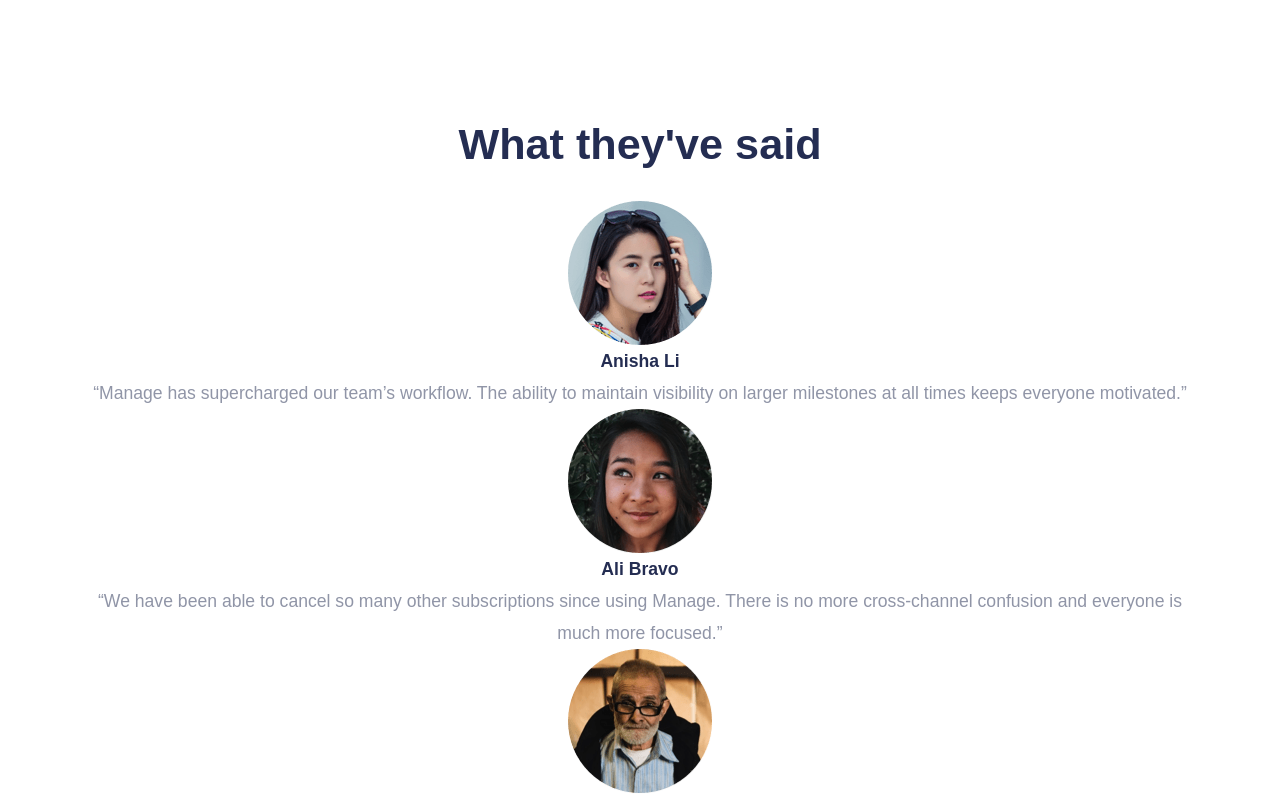
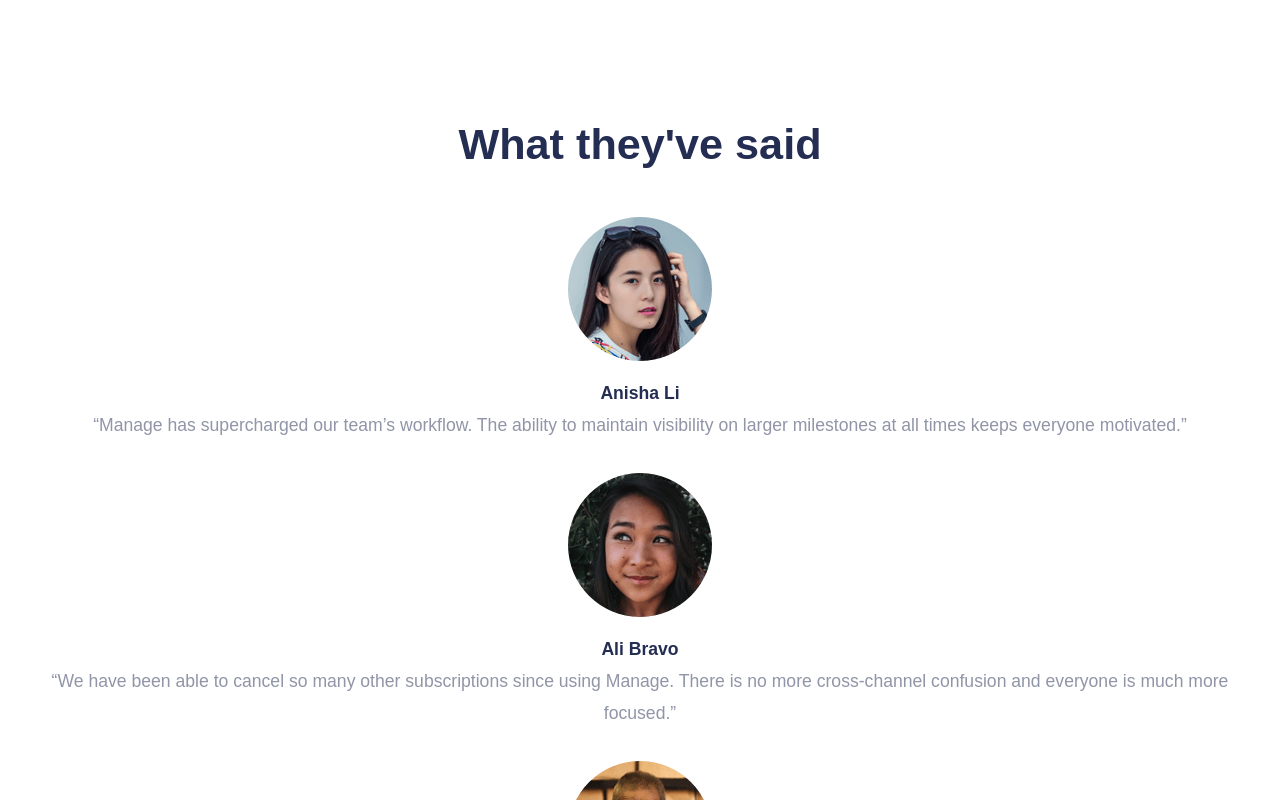
Before and after one commit to Medici305/Manage-Landing-Page, a React (Create React App) app: page / in a window 1280 px wide. Shown: the part 2160-2960 px from the top of the page. Built offline with nearby package versions, Linux system fonts and the light colour scheme; a web font is replaced by a local one.

Commit message:
24. Fixed animation error in testimonial section.

```diff
--- a/src/Styles.js
+++ b/src/Styles.js
@@ -66,7 +66,7 @@ export const Button2 = styled(Button)`
     border: 2px solid #f08165;
     color: #fff;
   }
-  @media (max-width: 500px) {
+  @media (max-width: 1420px) {
     margin: 1rem 0rem;
   }
 `;
--- a/src/components/Testimonials.js
+++ b/src/components/Testimonials.js
@@ -5,13 +5,13 @@ import Ali from "../images/avatar-ali.png";
 import Anisha from "../images/avatar-anisha.png";
 import Richard from "../images/avatar-richard.png";
 import { motion } from 'framer-motion';
-import { scrollReveal } from '../Animation';
+import { fade } from '../Animation';
 import { useScroll } from './useScroll';
 
 const Testimonials = () => {
     const [element, control] = useScroll();
     return (
-        <Testimonial variants={scrollReveal} ref={element} initial='hidden' animate={control}>
+        <Testimonial variants={fade} ref={element} animate={control} initial='hidden'>
             <h3>What they've said</h3>
             <Cards>
                 <Card>
@@ -83,7 +83,7 @@ const Card = styled.div`
   @media (max-width: 1420px) {
     padding: 0rem 5rem;
   }
-  @media (max-width: 500px) {
+  @media (max-width: 1420px) {
     padding: 0rem 2rem;
     margin: 1rem 0rem;
   }
@@ -95,7 +95,7 @@ const Card = styled.div`
     }
   }
   img {
-    @media (max-width: 500px) {
+    @media (max-width: 1420px) {
       margin-bottom: 1rem;
     }
   }
```
Also changed, not shown: 1 other file (tests, documents, lock files or other folders).
